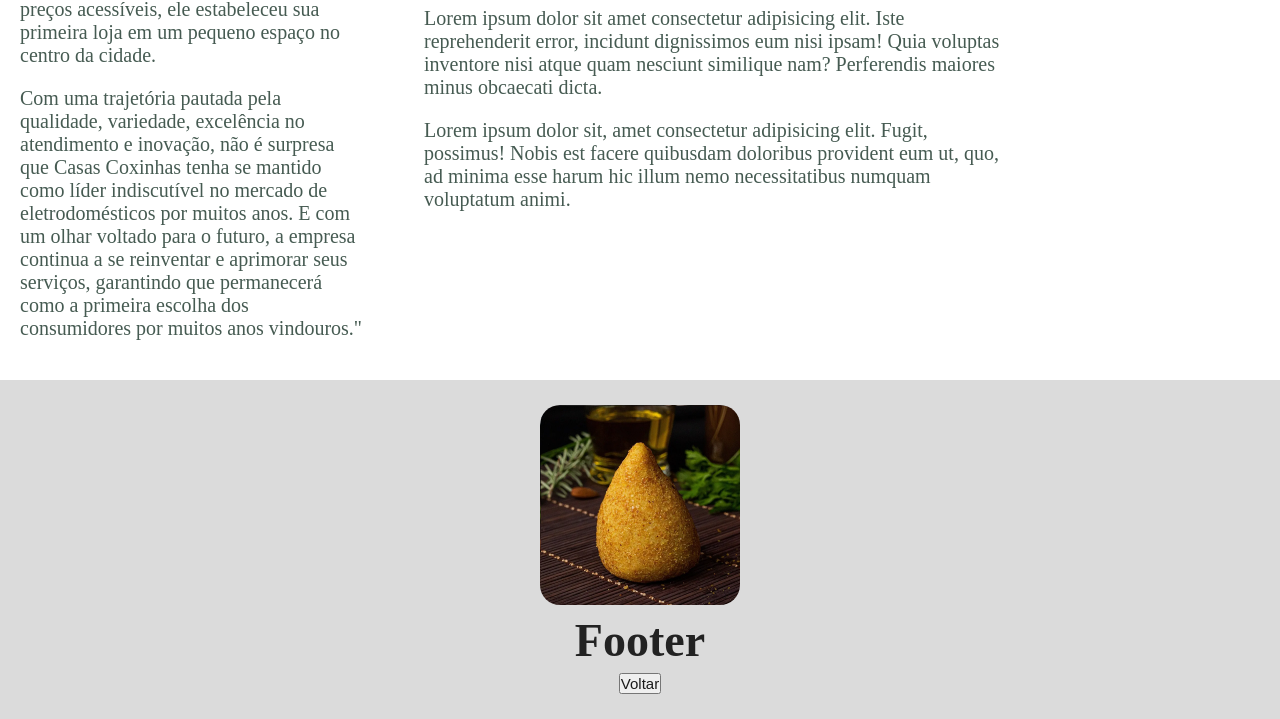
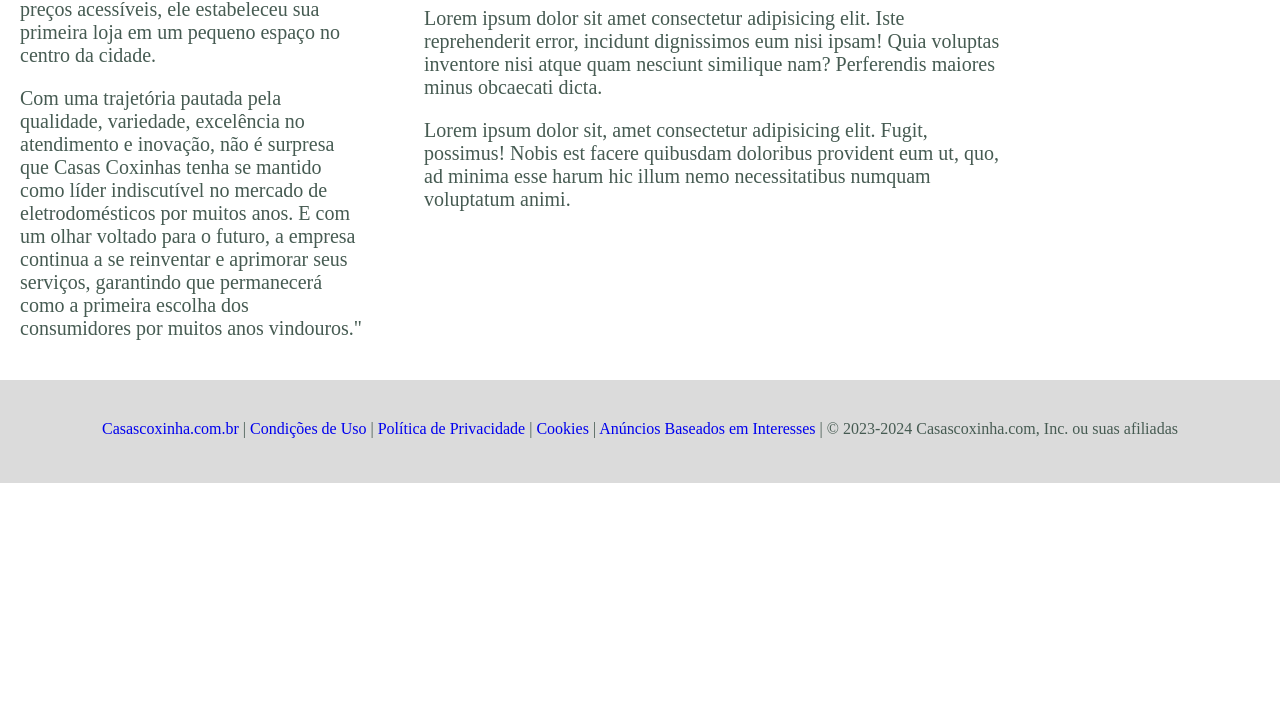
Before and after one commit to d4nielantoni/Casas-Coxinha, a plain HTML site: page sobre.html in a window 1280 px wide. Shown: the part 447-1166 px from the top of the page. After the commit the page ends 930 px from the top, so only its background shows below. Drawn offline with Linux system fonts and the light colour scheme.

```diff
--- a/assets/styles.css
+++ b/assets/styles.css
@@ -294,12 +294,16 @@ footer {
     color: #1a1a1a;
     font-size: 15px;
     border: #1a1a1a;
-
 }
 .botao-sobre:hover{
     color: #D07A18;
+}
+footer a{
+    /* color: (cor que tu quiser); */
+     text-decoration: none; /*aqui é pra tirar as linhas dos links  */
 
 }
+
 @media screen and (max-width: 600px) {
 
     /*Responsive design */
--- a/sobre.html
+++ b/sobre.html
@@ -49,9 +49,15 @@
     </main>
 
     <footer>
-        <img src="./assets/img/coxinha_de_mandioca.webp" alt="" class="coxinha-de-mandioca">
-        <h2>Footer</h2>
-        <button ><a class="botao-sobre" href="index.html">Voltar</a></button>
+        <div class="sobre-footer">
+            <p><a href="index.html">Casascoxinha.com.br</a> | <a href="index.html">Condições de Uso</a> | <a
+                    href="index.html">Política de
+                    Privacidade</a>
+                | <a href="index.html">Cookies</a> | <a href="index.html">Anúncios Baseados em Interesses</a> | ©
+                2023-2024
+                Casascoxinha.com, Inc. ou suas
+                afiliadas</p>
+        </div>
     </footer>
     <script src="https://kit.fontawesome.com/e9e5e34571.js" crossorigin="anonymous"></script>
     <script src="./assets/script.js"></script>
```
Also changed, not shown: index.html (+1 -1 lines).
